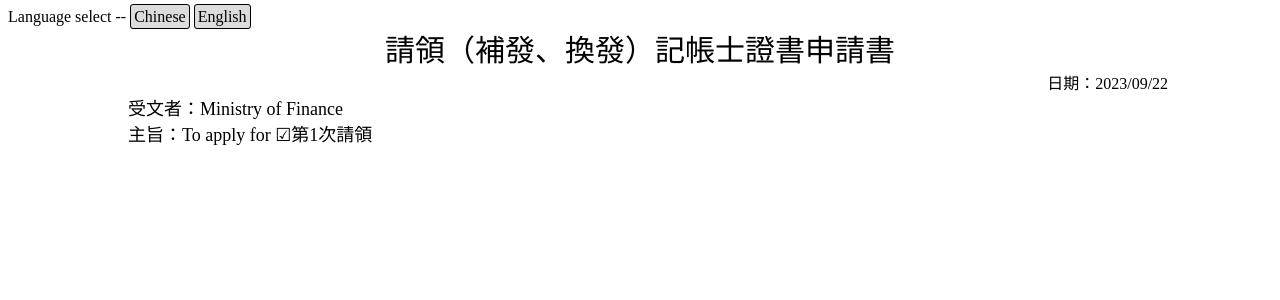
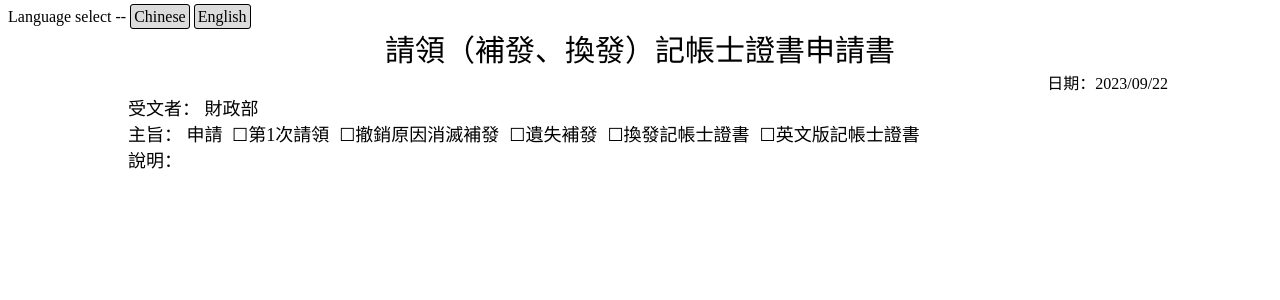
Before and after one commit to b11361213/Web-Page-Design-Clone, a PHP site: page /form.html in a window 1280 px wide. Shown: the top 300 px of the page. Run offline with PHP 8.4, Linux system fonts and the light colour scheme; some web fonts are replaced.

Commit message:
1007 - finish part 1 assignment

```diff
--- a/htdocs/form.html
+++ b/htdocs/form.html
@@ -1,6 +1,9 @@
-<html>
+<!DOCTYPE html>
+<html lang=zh-Hans-TW>
     <head>
+        <title>localhost/form.html</title>
         <meta charset="utf-8">
+        <link rel="icon" type="image/gif" href="konata.gif">
         <link rel="stylesheet" type="text/css" href="i18n.css" />
         <link rel="stylesheet" type="text/css" href="i18n-items.css" />
         <link rel="stylesheet" type="text/css" href="main.css" />
@@ -20,11 +23,19 @@
             }
             [class=date] {
                 font-size: 16px;
+                font-family: NotoSefif;
                 text-align: left;
             }
             [class=content] {
                 font-size: 18px;
+                font-family: NotoSefif;
                 text-align: left;
+            }
+            [class=subcontent] {
+                font-size: 18px;
+                font-family: NotoSefif;
+                text-align: left;
+                margin: 5px;
             }
             flexrow {
                 display: flex;
@@ -44,38 +55,65 @@
         <!-- [source](https://www.etax.nat.gov.tw/etwmain/api/functions/etw212w/download/18a49929f0e00000c88d77d84d4a57bf/%E7%A9%BA%E7%99%BD%E6%9B%B8%E8%A1%A8(pdf%E4%B8%AD%E8%8B%B1%E4%B8%A6%E5%88%97).pdf) -->
         <!-- [i18n Google sheet](https://docs.google.com/spreadsheets/d/1sp-Rw0xcjd-nEMIacbVywY5zIlCbBGr-Ja9EF0DgJfg) -->
     </head>
-    <body lang="Chinese">
+    <body language="Chinese">
         <span>Language select --</span>
         <span langSelect>
             <span onclick="langChange(this);">Chinese</span>
             <span onclick="langChange(this);">English</span>
         </span>
+
         <div class=title i18n=header></div>
+
         <flexrow>
             <fillTen></fillTen>
-            <div class=date i18n="date">2023/09/22</div>
+            <div class=date i18n=date>2023/09/22</div>
             <fillOne></fillOne>
         </flexrow>
+
         <block>
-        <div class=content i18n=recipient>Ministry of Finance</div>
-        <div class=content i18n=purpose>To apply for
-            <span select=true i18n=firstTime></span>
-        </div>
+            <div class=content i18n=recipient>
+                <span class=content i18n=ministryOfFinance></span>
+            </div>
+
+            <div class=content i18n=purpose>
+                <span class=content i18n=toApplyFor></span>
+                <!-- <span select=true i18n=firstTime></span> -->
+            </div>
+            <div class=content i18n=description></div>
         </block>
 
         <script>
             function langChange(obj) {
                 let str = $(obj).text();
                 console.log(str);
-                $("body").attr("lang", str);
+                $("body").attr("language", str);
+            }
+
+            $.fn.OnClick = function(fun) {
+                let o = this;
+                $(o).css('cursor', 'pointer');
+                $(o).on('click', fun);
+                return this;
             }
             function contentItems(obj) {
-                let items = ["firstTime", "certificateHasCeased", "lost", "replacement", "englishVersion"]
+                let items = ["firstTime", "certificateHasCeased", "lost", "replacement", "englishVersion"];
 
                 for (let item of items) {
-                    $(`<span select=true i18n=${item}></span>`)
+                    $(`<span class=subcontent select=false i18n=${item}></span>`).appendTo(obj).OnClick(function(e) {
+                        let u = e.currentTarget;
+                        let select = $(u).attr('select');
+                        if (select == 'false') {
+                            select = 'true';
+                            $(u).siblings().attr('select', 'false');
+                        }
+                        else {
+                            select = 'false';
+                        }
+                        $(u).attr('select', select);
+                    });
                 }
             }
+            contentItems($("[i18n=purpose]"))
         </script>
     </body>
 </html>
--- a/htdocs/i18n-items.css
+++ b/htdocs/i18n-items.css
@@ -1,5 +1,5 @@
-[lang=Chinese] [select=true][i18n=firstTime]:before{content:"☑第1次請領"}[lang=Chinese] [select=false][i18n=firstTime]:before{content:"☐第1次請領"}[lang=English] [select=true][i18n=firstTime]:before{content:"☑Issuance for the first time"}[lang=English] [select=false][i18n=firstTime]:before{content:"☐Issuance for the first time"}
-[lang=Chinese] [select=true][i18n=certificateHasCeased]:before{content:"☑撤銷原因消滅補發"}[lang=Chinese] [select=false][i18n=certificateHasCeased]:before{content:"☐撤銷原因消滅補發"}[lang=English] [select=true][i18n=certificateHasCeased]:before{content:"☑Reissuance due to the reason for the revocation or cancellation of the original certificate has ceased to exist"}[lang=English] [select=false][i18n=certificateHasCeased]:before{content:"☐Reissuance due to the reason for the revocation or cancellation of the original certificate has ceased to exist"}
-[lang=Chinese] [select=true][i18n=lost]:before{content:"☑遺失補發"}[lang=Chinese] [select=false][i18n=lost]:before{content:"☐遺失補發"}[lang=English] [select=true][i18n=lost]:before{content:"☑Reissuance for lost certificate"}[lang=English] [select=false][i18n=lost]:before{content:"☐Reissuance for lost certificate"}
-[lang=Chinese] [select=true][i18n=replacement]:before{content:"☑換發記帳士證書"}[lang=Chinese] [select=false][i18n=replacement]:before{content:"☐換發記帳士證書"}[lang=English] [select=true][i18n=replacement]:before{content:"☑Replacement of the Certificate of Public Bookkeeper"}[lang=English] [select=false][i18n=replacement]:before{content:"☐Replacement of the Certificate of Public Bookkeeper"}
-[lang=Chinese] [select=true][i18n=englishVersion]:before{content:"☑英文版記帳士證書"}[lang=Chinese] [select=false][i18n=englishVersion]:before{content:"☐英文版記帳士證書"}[lang=English] [select=true][i18n=englishVersion]:before{content:"☑The English Version of the Certificate of Public Bookkeeper"}[lang=English] [select=false][i18n=englishVersion]:before{content:"☐The English Version of the Certificate of Public Bookkeeper"}
+[language=Chinese] [select=true][i18n=firstTime]:before{content:"☑第1次請領"}[language=Chinese] [select=false][i18n=firstTime]:before{content:"☐第1次請領"}[language=English] [select=true][i18n=firstTime]:before{content:"☑Issuance for the first time"}[language=English] [select=false][i18n=firstTime]:before{content:"☐Issuance for the first time"}
+[language=Chinese] [select=true][i18n=certificateHasCeased]:before{content:"☑撤銷原因消滅補發"}[language=Chinese] [select=false][i18n=certificateHasCeased]:before{content:"☐撤銷原因消滅補發"}[language=English] [select=true][i18n=certificateHasCeased]:before{content:"☑Reissuance due to the reason for the revocation or cancellation of the original certificate has ceased to exist"}[language=English] [select=false][i18n=certificateHasCeased]:before{content:"☐Reissuance due to the reason for the revocation or cancellation of the original certificate has ceased to exist"}
+[language=Chinese] [select=true][i18n=lost]:before{content:"☑遺失補發"}[language=Chinese] [select=false][i18n=lost]:before{content:"☐遺失補發"}[language=English] [select=true][i18n=lost]:before{content:"☑Reissuance for lost certificate"}[language=English] [select=false][i18n=lost]:before{content:"☐Reissuance for lost certificate"}
+[language=Chinese] [select=true][i18n=replacement]:before{content:"☑換發記帳士證書"}[language=Chinese] [select=false][i18n=replacement]:before{content:"☐換發記帳士證書"}[language=English] [select=true][i18n=replacement]:before{content:"☑Replacement of the Certificate of Public Bookkeeper"}[language=English] [select=false][i18n=replacement]:before{content:"☐Replacement of the Certificate of Public Bookkeeper"}
+[language=Chinese] [select=true][i18n=englishVersion]:before{content:"☑英文版記帳士證書"}[language=Chinese] [select=false][i18n=englishVersion]:before{content:"☐英文版記帳士證書"}[language=English] [select=true][i18n=englishVersion]:before{content:"☑The English Version of the Certificate of Public Bookkeeper"}[language=English] [select=false][i18n=englishVersion]:before{content:"☐The English Version of the Certificate of Public Bookkeeper"}
--- a/htdocs/i18n.css
+++ b/htdocs/i18n.css
@@ -1,4 +1,7 @@
-[lang=Chinese] [i18n=header]:before{content:"請領（補發、換發）記帳士證書申請書"}[lang=Chinese] [i18n=header]:after{content:""}[lang=English] [i18n=header]:before{content:"Application Form for The Issuance (Reissuance, Replacement) of Certificate of Public Bookkeeper"}[lang=English] [i18n=header]:after{content:""}
-[lang=Chinese] [i18n=date]:before{content:"日期："}[lang=Chinese] [i18n=date]:after{content:""}[lang=English] [i18n=date]:before{content:"Date:"}[lang=English] [i18n=date]:after{content:""}
-[lang=Chinese] [i18n=recipient]:before{content:"受文者："}[lang=Chinese] [i18n=recipient]:after{content:""}[lang=English] [i18n=recipient]:before{content:"Recipient:"}[lang=English] [i18n=recipient]:after{content:""}
-[lang=Chinese] [i18n=purpose]:before{content:"主旨："}[lang=Chinese] [i18n=purpose]:after{content:""}[lang=English] [i18n=purpose]:before{content:"Purpose:"}[lang=English] [i18n=purpose]:after{content:""}
+[language=Chinese] [i18n=header]:before{content:"請領（補發、換發）記帳士證書申請書"}[language=Chinese] [i18n=header]:after{content:""}[language=English] [i18n=header]:before{content:"Application Form for The Issuance (Reissuance, Replacement) of Certificate of Public Bookkeeper"}[language=English] [i18n=header]:after{content:""}
+[language=Chinese] [i18n=date]:before{content:"日期："}[language=Chinese] [i18n=date]:after{content:""}[language=English] [i18n=date]:before{content:"Date:"}[language=English] [i18n=date]:after{content:""}
+[language=Chinese] [i18n=recipient]:before{content:"受文者："}[language=Chinese] [i18n=recipient]:after{content:""}[language=English] [i18n=recipient]:before{content:"Recipient:"}[language=English] [i18n=recipient]:after{content:""}
+[language=Chinese] [i18n=ministryOfFinance]:before{content:"財政部"}[language=Chinese] [i18n=ministryOfFinance]:after{content:""}[language=English] [i18n=ministryOfFinance]:before{content:"Ministry of Finance"}[language=English] [i18n=ministryOfFinance]:after{content:""}
+[language=Chinese] [i18n=purpose]:before{content:"主旨："}[language=Chinese] [i18n=purpose]:after{content:""}[language=English] [i18n=purpose]:before{content:"Purpose:"}[language=English] [i18n=purpose]:after{content:""}
+[language=Chinese] [i18n=toApplyFor]:before{content:"申請"}[language=Chinese] [i18n=toApplyFor]:after{content:""}[language=English] [i18n=toApplyFor]:before{content:"To apply for"}[language=English] [i18n=toApplyFor]:after{content:""}
+[language=Chinese] [i18n=description]:before{content:"說明："}[language=Chinese] [i18n=description]:after{content:""}[language=English] [i18n=description]:before{content:"Description:"}[language=English] [i18n=description]:after{content:""}
```
Also changed, not shown: htdocs/index.php (deleted, +0 -34 lines), htdocs/konata.gif (added), htdocs/konata2.gif (added), htdocs/konata3.gif (added).
